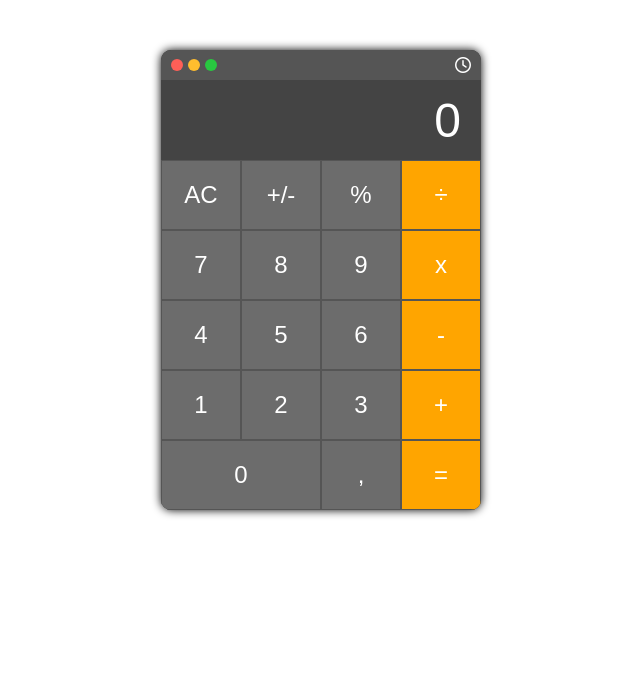
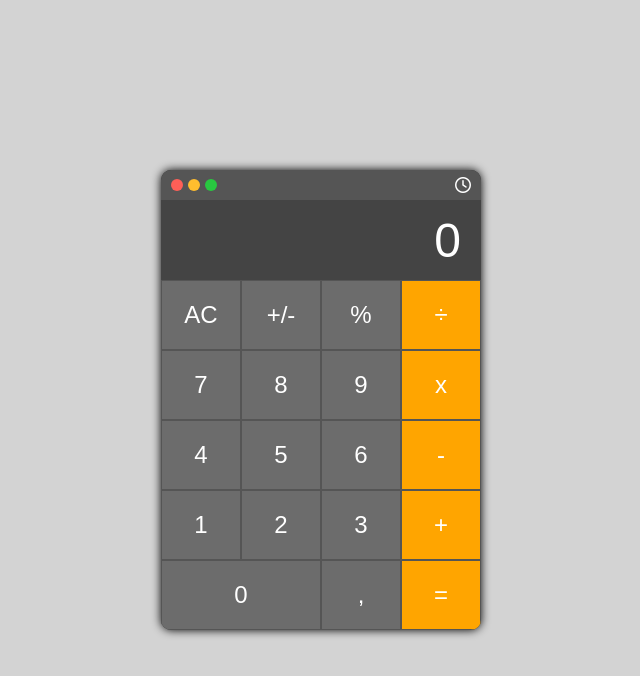
Before and after one commit to DenislavStoynov/Calculator, an Angular app: page / in a window 1280 px wide. Shown: the top 676 px of the page, without its empty margins (319-959 px from the left). Built offline with nearby package versions, Linux system fonts and the light colour scheme.

Commit message:
center calculator vertically

```diff
--- a/src/app/app.component.css
+++ b/src/app/app.component.css
@@ -1,6 +1,6 @@
 .calculator {
   max-width: 320px;
-  margin: 50px auto;
+  margin: calc((100vh - 460px) / 2) auto;
   border-radius: 10px;
   background: #333;
   box-shadow: 0 0 10px #000;
--- a/src/styles.css
+++ b/src/styles.css
@@ -1,4 +1,5 @@
 /* You can add global styles to this file, and also import other style files */
 body {
     font-family: sans-serif;
+    background-color: #d3d3d3;
 }
```
